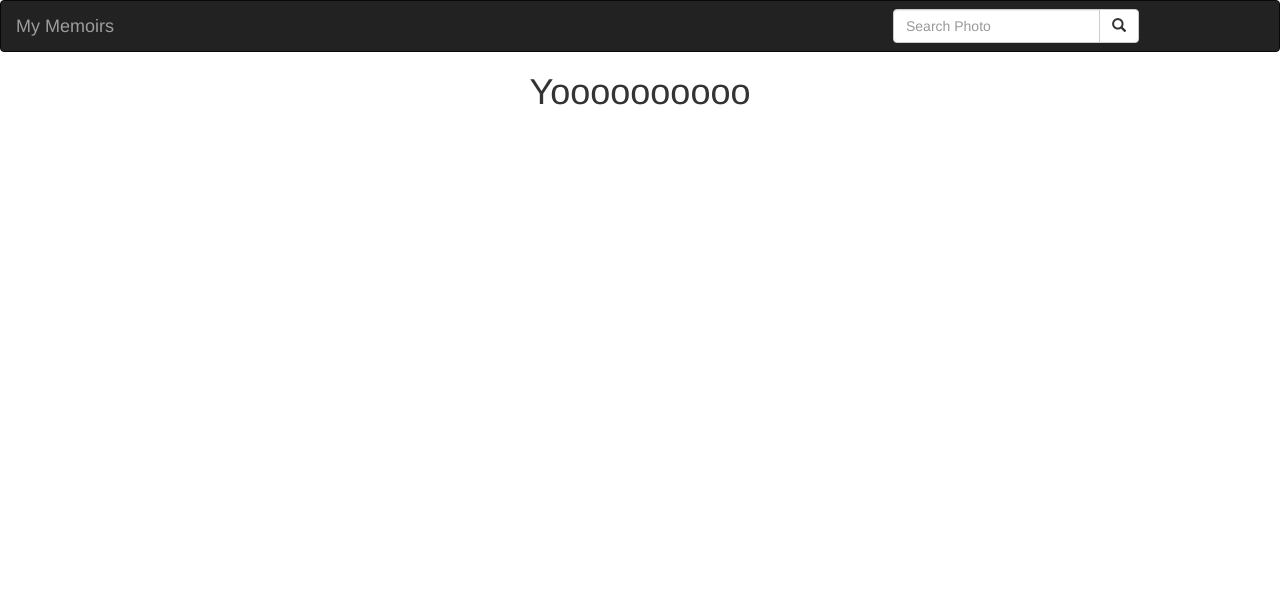
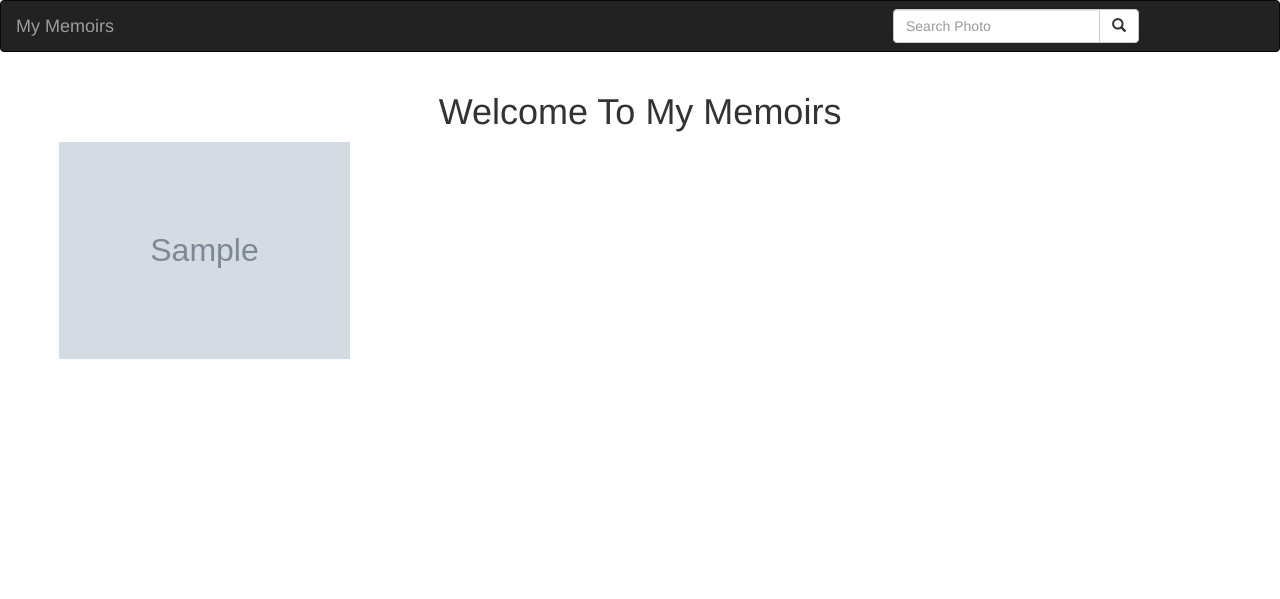
Before and after one commit to bryomajor/memoirs, a Django app: template photos/templates/all-photos/photos.html in a window 1280 px wide. Shown: the top 599 px of the page. Run offline with Django 3.2, Linux system fonts and the light colour scheme; the template is opened without the code that fills it: most values are stand-ins (such as "Sample title", 1, 10 or a date in 2020); grey boxes marked "Sample" are stand-in pictures; some libraries are stand-ins or nearby versions.

Commit message:
Display photos and their elements

```diff
--- a/photos/templates/all-photos/photos.html
+++ b/photos/templates/all-photos/photos.html
@@ -1,20 +1,42 @@
 {% extends 'all-photos/base.html' %}
 
 {% block content %}
-<h1 class="text-center">Yoooooooooo</h1>
-<!-- Photo Grid -->
-<div class="row">
-    <div class="column">
-        <img src="" style="width:100%">
+<script>
+    function CopyFunction() {
+        var copyText = document.getElementById("imagelink");
+        copyText.select();
+        document.execCommand("copy");
+        alert("Copied the text: " + copyText.value);
+    }
+</script>
+
+<div class="container">
+    <div class="row">
+        <div class="col-md-12">
+            <h1 class="text-center">Welcome To My Memoirs</h1>
+        </div>
     </div>
-    <div class="column">
-        <img src="" style="width:100%">
-    </div>
-    <div class="column">
-        <img src="" style="width:100%">
-    </div>
-    <div class="column">
-        <img src="" style="width:100%">
+    <div class="row">
+        {% for photo in photos %}
+        <div class="col-md-3 single_portfolio_text">
+            <img src="{{photo.photo.url}}" alt="" class="img-responsive" />
+
+            <div class="portfolio_images_overlay text-center">
+                <h6 class="clrd-font">{{photo.image_name}}</h6>
+                <h6 class="clrd-font"><span style="color: rgb(134, 123, 123);">Location:</span>{{photo.location}}</h6>
+
+                <input type="text" id="imagelink" class="form-control input-sm" value="127.0.0.1:800{{photo.photo.url}}"
+                    class="hidden">
+                <button class="btn btn-primary" onclick="CopyFunction()">
+                    <i class="fa fa-copy" style="color: #d6962c"></i> Copy Link
+                </button>
+
+                <a class="fancybox btn btn-primary" rel="gallery" href="{{photo.photo.url}}"><i style="color:#d6962c"
+                        class="fa fa-eye"></i> View Image</a>
+            </div>
+        </div>
+        {% endfor %}
     </div>
 </div>
+
 {% endblock %}
```
